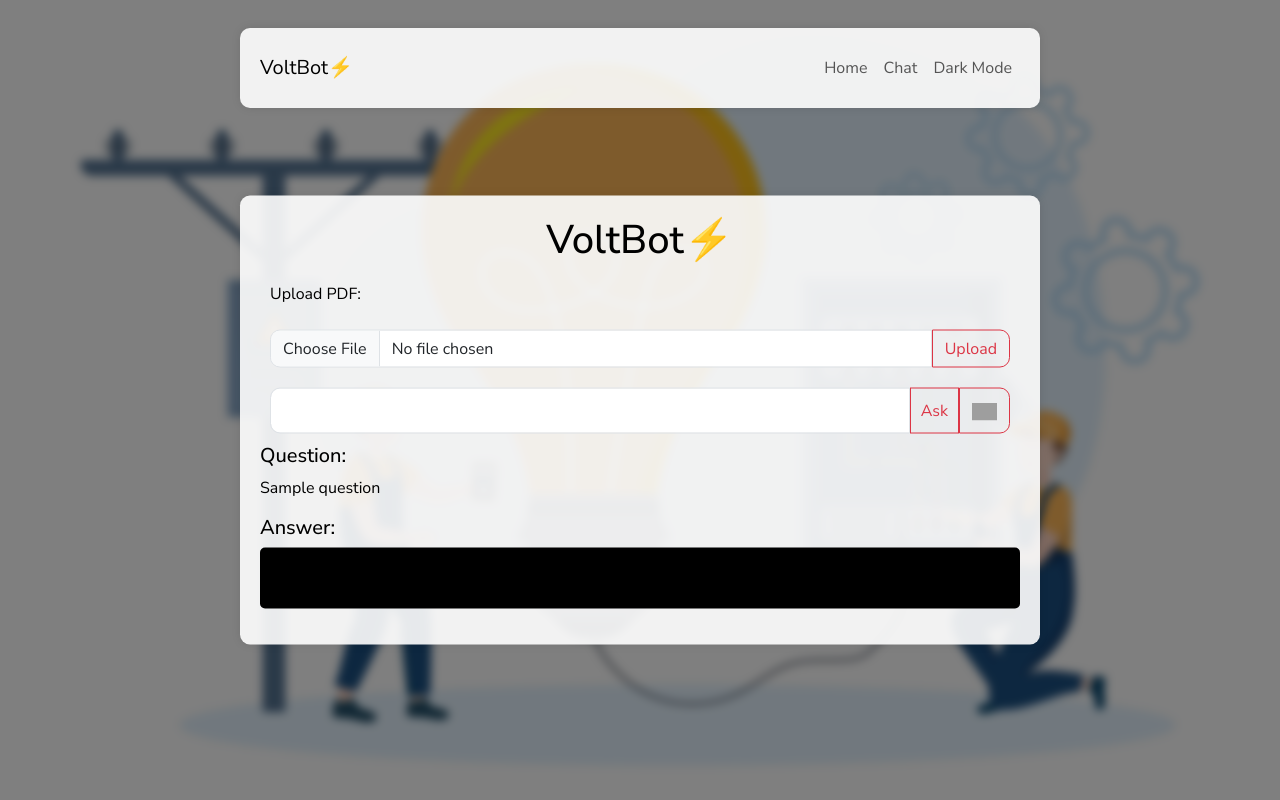
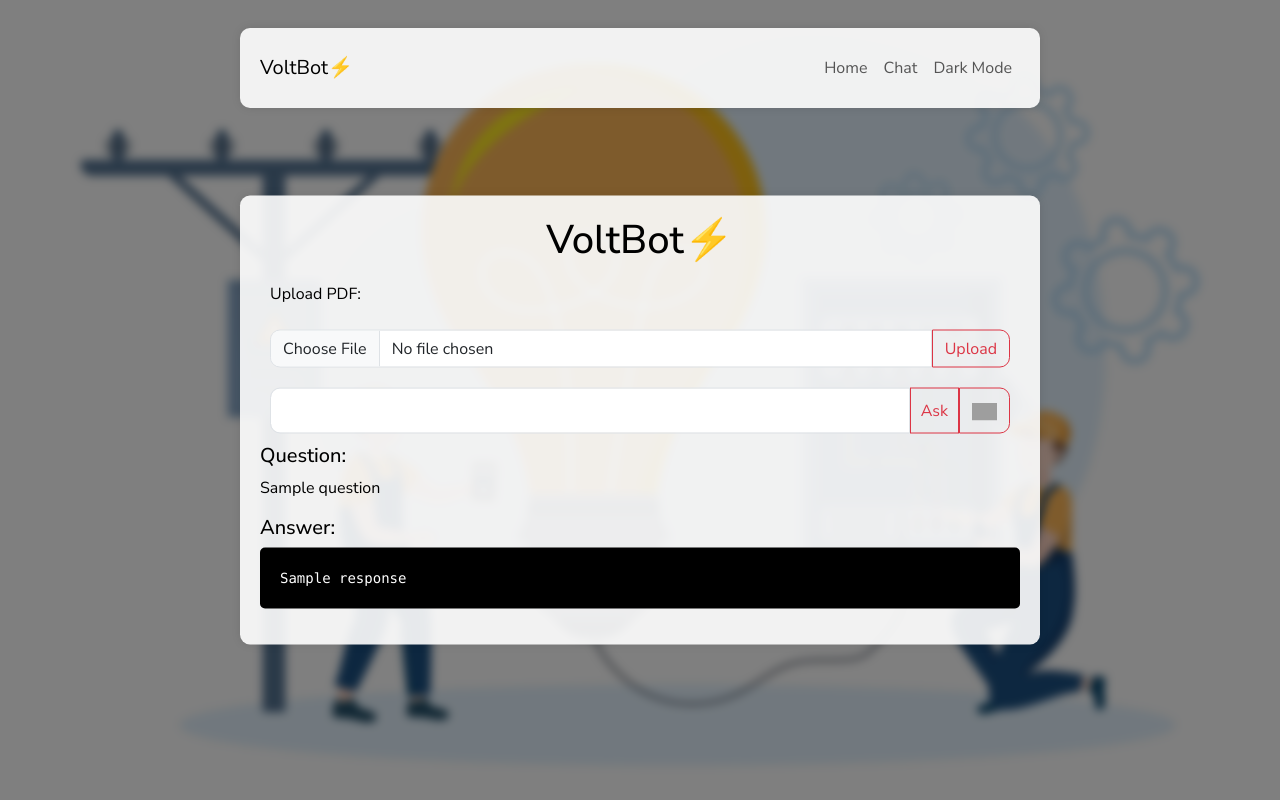
Before and after one commit to pranjal-yadav05/VoltBot, a Flask app: template templates/chat.html in a window 1280 px wide. Run offline with Flask 3, Linux system fonts and the light colour scheme; the template is opened without the code that fills it: most values are stand-ins (such as "Sample title", 1, 10 or a date in 2020); grey boxes are pictures that could not be loaded.

Commit message:
Update chat.html

```diff
--- a/templates/chat.html
+++ b/templates/chat.html
@@ -153,6 +153,7 @@
             white-space: pre-wrap;
             padding: 20px;
             background-color: black;
+            color: white;
             border-radius: 5px;
         }
         .main{
```
